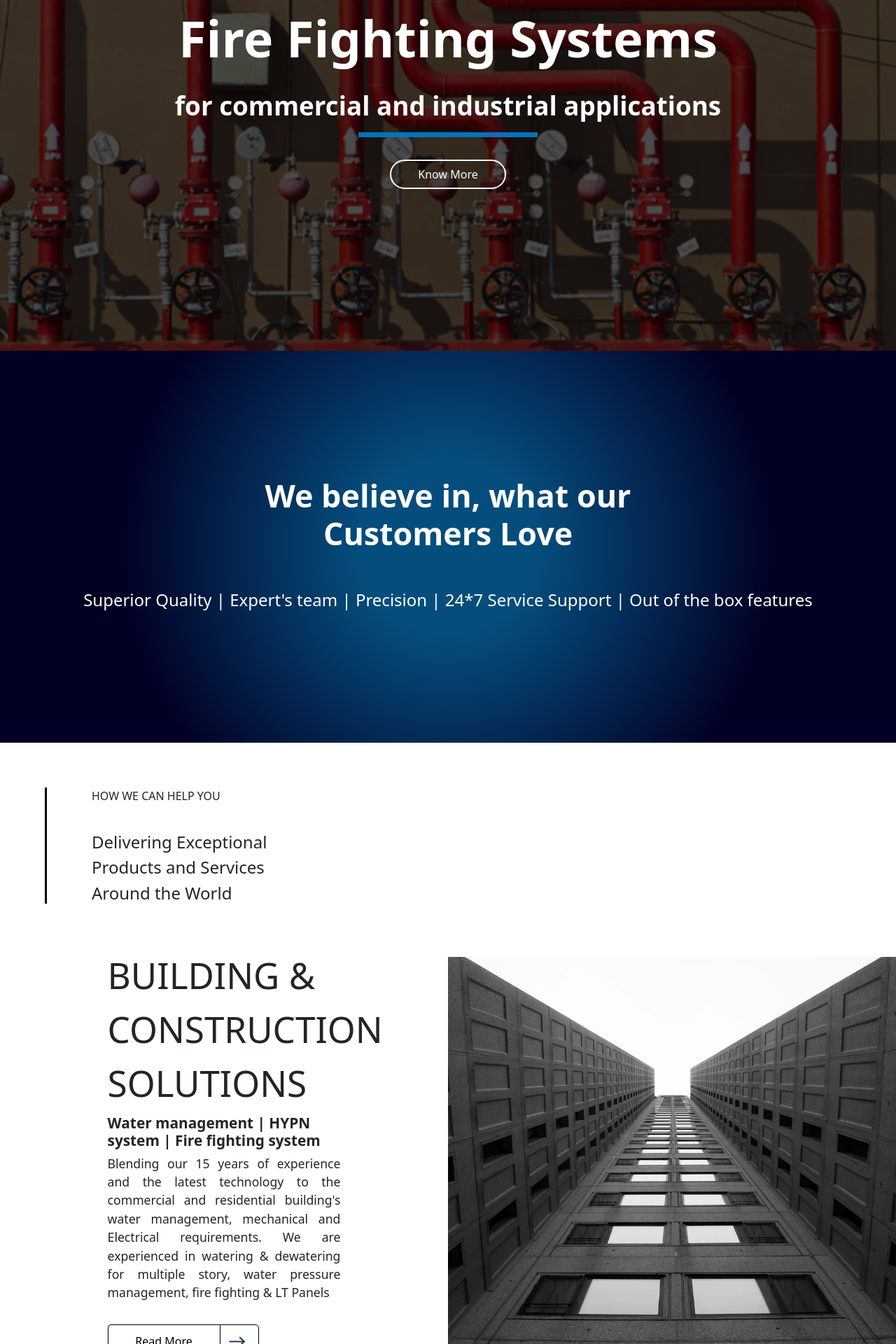
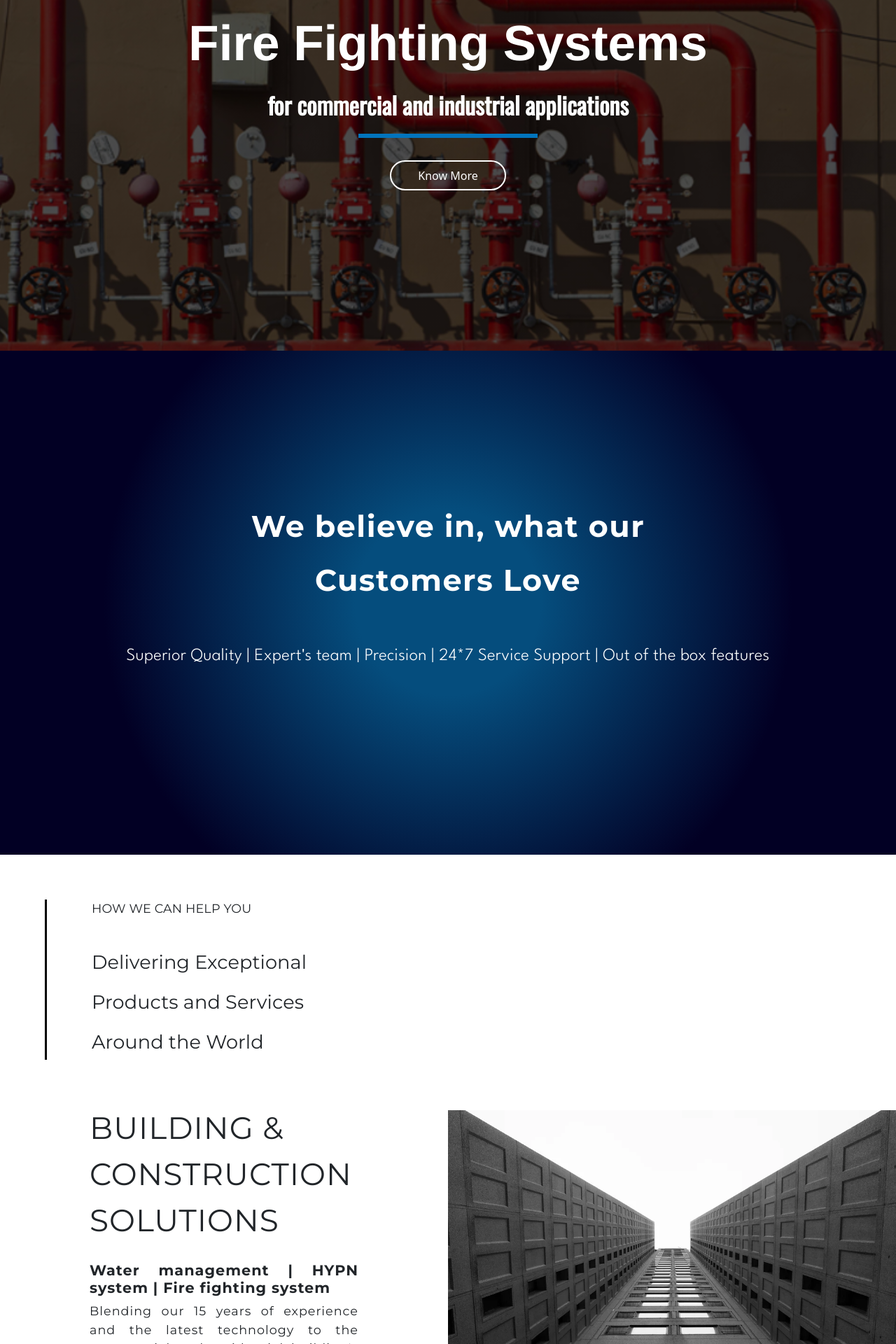
Before and after one commit to PranavShelke4/ag-crop-new, a React (Create React App) app: page / in a window 1280 px wide. Shown: the part 300-2220 px from the top of the page at 70% size. Built offline with nearby package versions, Linux system fonts and the light colour scheme.

Commit message:
Update font styles and sizes

```diff
--- a/src/Style/Home/Header.css
+++ b/src/Style/Home/Header.css
@@ -1,3 +1,6 @@
+@import url('https://fonts.googleapis.com/css2?family=Oswald:wght@400&display=swap');
+
+
 .carousel {
     text-align: center;
     height: 90vh;
@@ -21,15 +24,21 @@
   }
 
   .carousel-title h1{
-    font-size: 4.5rem;
+    font-size: 4.438rem;
     font-weight: 700;
-    margin-bottom: 2rem;
+    /* margin-bottom: 2rem; */
+    font-family: 'Helvetica', 'Arial', sans-serif;
+    letter-spacing: -0.02px;
+    line-height: 1.5;
   }
 
   .carousel-title h2{
-    font-size: 2.3rem;
+    font-size: 2.125rem;
     font-weight: 700;
     margin-bottom: 1rem;
+    font-family: 'Oswald', sans-serif;
+    letter-spacing: -0.02px;
+    line-height: 1.5;
   }
 
   .carousel-hr{
--- a/src/Style/Home/OurClients.css
+++ b/src/Style/Home/OurClients.css
@@ -34,12 +34,23 @@
 .OurClientsBox1Title h1 {
   width: 50rem;
   font-weight: 350;
+  font-family: "Montserrat", sans-serif;
+  letter-spacing: 1px;
+  font-size: 2rem;
+  font-weight: 400;
+  line-height: 1.8;
 }
 
 .OurClientsBox1SubBox2 {
   padding-left: 7%;
-  font-size: 1.2rem;
+  font-weight: 350;
+  font-family: "Montserrat", sans-serif;
+  letter-spacing: 1px;
+  font-size: 1.1rem;
+  font-weight: 400;
+  line-height: 1.8;
 }
+
 
 
 @media screen and (max-width: 768px) {
--- a/src/Style/Home/ProductsServices.css
+++ b/src/Style/Home/ProductsServices.css
@@ -1,3 +1,5 @@
+@import url("https://fonts.googleapis.com/css2?family=Montserrat:wght@400&display=swap");
+
 .products-services {
   padding: 5% 0% 0% 0%;
   margin-bottom: 5%;
@@ -7,6 +9,22 @@
   border-left: solid black 3px;
   padding-left: 5%;
   margin-left: 5%;
+}
+
+.products-services-title p {
+  font-family: "Montserrat", sans-serif;
+  letter-spacing: 0.16px;
+  font-size: 1.1rem;
+  font-weight: 400;
+  line-height: auto;
+}
+
+.products-services-title h4 {
+  font-family: "Montserrat", sans-serif;
+  letter-spacing: 0.08px;
+  font-size: 1.7rem;
+  font-weight: 400;
+  line-height: 1.8;
 }
 
 .products-services-boxs {
@@ -21,7 +39,7 @@
   flex-direction: column;
   align-items: left;
   justify-content: center;
-  padding: 0 12%;
+  padding: 0 10%;
 }
 
 .products-services-box1-p span {
@@ -48,13 +66,20 @@
 }
 
 .products-services-box1-title {
-  font-size: 3.2rem;
-  font-weight: 350;
-  margin-bottom: 2%;
+  font-family: "Montserrat", sans-serif;
+  letter-spacing: 1px;
+  font-size: 2.75rem;
+  font-weight: 400;
+  line-height: 1.5;
+  margin-bottom: 7%;
 }
 
-.products-services-box1-p {
+.products-services-box1-p, h5 {
+  font-family: "Montserrat", sans-serif;
+  letter-spacing: 1px;
   font-size: 1.1rem;
+  font-weight: 400;
+  line-height: 1.5;
   text-align: justify;
 }
 
@@ -72,6 +97,8 @@
   border-bottom-left-radius: 5px;
   padding: 1% 5%;
   width: 10rem;
+  font-size: 1.1rem;
+  font-family: "Montserrat", sans-serif;
 }
 
 .products-services-btn:hover {
@@ -95,7 +122,6 @@
   text-decoration: none;
   color: black;
 }
-
 
 @media screen and (max-width: 768px) {
   .products-services {
@@ -180,5 +206,4 @@
     text-decoration: none;
     color: black;
   }
-
 }
--- a/src/Style/Home/WeImproving.css
+++ b/src/Style/Home/WeImproving.css
@@ -1,3 +1,5 @@
+@import url("https://fonts.googleapis.com/css2?family=Montserrat:wght@400&display=swap");
+
 .WeImproving {
   padding: 5% 7%;
   background-color: #f1d2cf;
@@ -31,7 +33,12 @@
 }
 
 .WeImprovingBox1SubBox span {
-  font-size: 1.2rem;
+  font-family: "Montserrat", sans-serif;
+  letter-spacing: 1px;
+  font-size: 1.663rem;
+  font-weight: 400;
+  line-height: 1.8;
+  font-size: 1.1rem;
 }
 
 .WeImprovingBox1SubBox2 {
@@ -39,11 +46,28 @@
   padding: 0% 7%;
 }
 
+.WeImprovingBox1SubBox2 p{
+  font-family: "Montserrat", sans-serif;
+  letter-spacing: 1.3px;
+  font-size: 1.1rem;
+  font-weight: 400;
+  line-height: auto;
+}
+
 .WeImprovingBox1SubBox2SubBox {
   border-left: 3px solid rgb(255, 255, 255);
   margin-left: -8.5%;
   padding-left: 7%;
 }
+
+.WeImprovingBox1SubBox2SubBox h2{
+  font-family: "Montserrat", sans-serif;
+  letter-spacing: 1.3px;
+  font-size: 1.663rem;
+  font-weight: 400;
+  line-height: 1.8;
+}
+
 
 .WeImprovingBox2 img {
   width: 100%;
--- a/src/Style/Home/customersLove.css
+++ b/src/Style/Home/customersLove.css
@@ -1,3 +1,6 @@
+@import url('https://fonts.googleapis.com/css2?family=Montserrat:wght@700&display=swap');
+@import url('https://fonts.googleapis.com/css2?family=League+Spartan:wght@300&display=swap');
+
 .customers-love {
   background-color: #f5f5f5;
   background: rgb(5, 77, 125);
@@ -13,13 +16,25 @@
   align-items: center;
   flex-direction: column;
   text-align: center;
-  height: 70vh;
+  height: 90vh;
 }
 
 .customers-love h1 {
-  font-size: 2.8rem;
+  font-size: 2.675rem;
   font-weight: 700;
   margin-bottom: 5%;
+  font-family: 'Montserrat', sans-serif;
+  letter-spacing: 1.5px;
+  line-height: 1.8;
+}
+
+.customers-love h4 {
+  font-size: 1.55rem;
+  font-weight: 400;
+  margin-bottom: 5%;
+  font-family: 'League Spartan', sans-serif;
+  letter-spacing: 0.3px;
+  line-height: auto;
 }
 
 @media screen and (max-width: 768px) {
```
